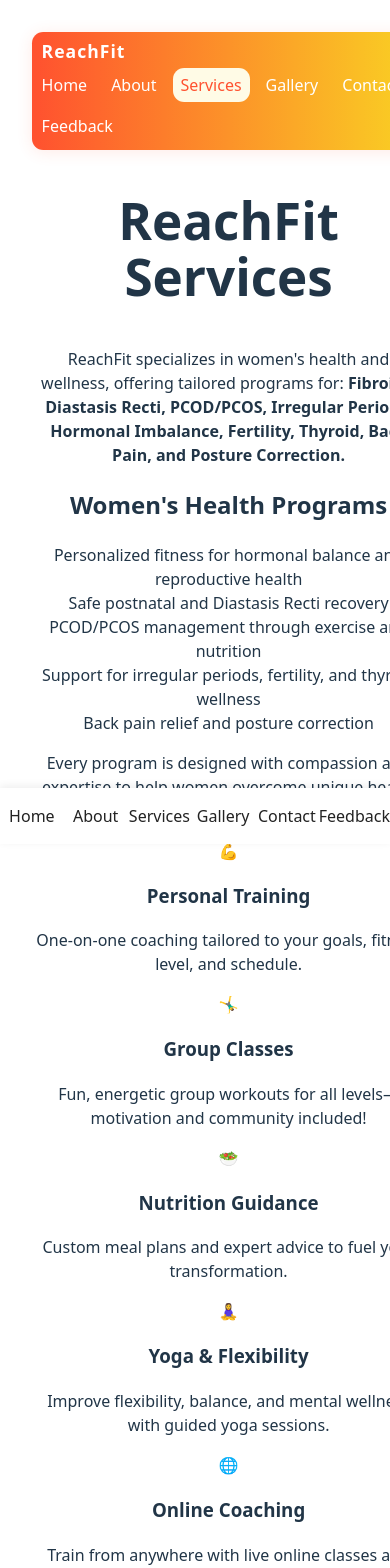
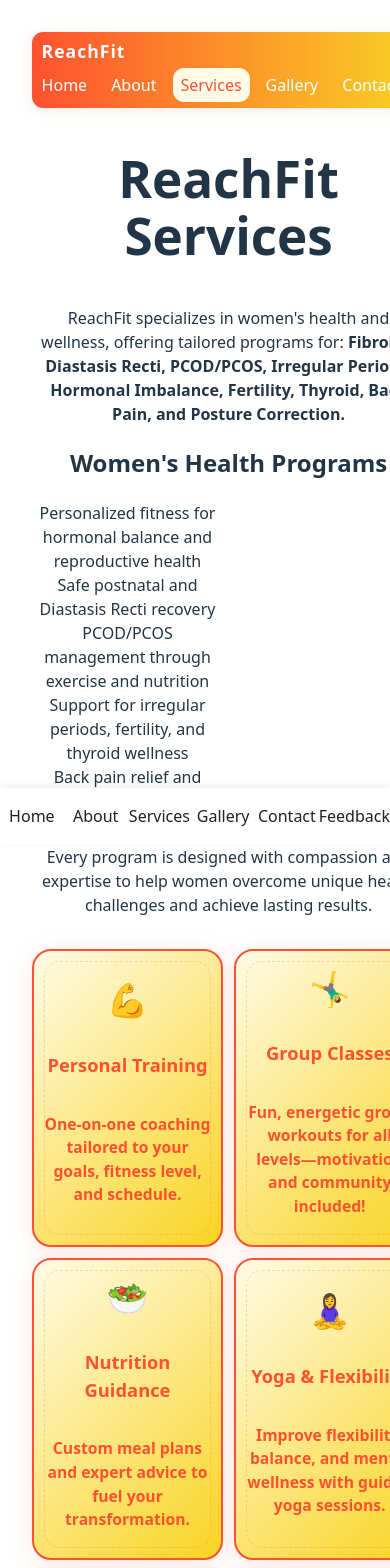
Before and after one commit to sreedevi-wodeyar/reachfit, a React (Vite) app: page /services in a window 390 px wide. Shown: the top 1568 px of the page. Built offline with nearby package versions, Linux system fonts and the light colour scheme.

Commit message:
Mobile hero: rounded corners, tighter hero text gap; About/Services: restore attractive squares/boxes; Remove Feedback from nav

```diff
--- a/src/App.css
+++ b/src/App.css
@@ -833,6 +833,67 @@
   }
 }
 
+/* --- ABOUT & SERVICES: SQUARE/BOXED FEATURE STYLES --- */
+.about-womens-health ul, .service-benefits-list, .services-cards {
+  display: grid;
+  grid-template-columns: repeat(auto-fit, minmax(140px, 1fr));
+  gap: 1.2rem;
+  margin: 2rem 0 2rem 0;
+  padding: 0;
+  list-style: none;
+}
+.about-womens-health ul li, .service-benefits-list li, .service-card {
+  background: linear-gradient(135deg, #fffbe6 0%, #f9d423 100%);
+  border: 2.5px solid #ff512f;
+  border-radius: 1.2rem;
+  box-shadow: 0 4px 24px rgba(255,81,47,0.13);
+  padding: 1.2rem 1rem;
+  font-size: 1.05rem;
+  color: #ff512f;
+  font-weight: 600;
+  display: flex;
+  flex-direction: column;
+  align-items: center;
+  justify-content: center;
+  min-height: 110px;
+  min-width: 0;
+  transition: box-shadow 0.18s, transform 0.18s, background 0.18s;
+  position: relative;
+  overflow: hidden;
+}
+.about-womens-health ul li::before, .service-benefits-list li::before, .service-card::before {
+  content: '';
+  display: block;
+  position: absolute;
+  top: 10px; left: 10px; right: 10px; bottom: 10px;
+  border-radius: 1rem;
+  border: 1.5px dashed #ff512f33;
+  pointer-events: none;
+}
+.about-womens-health ul li:hover, .service-benefits-list li:hover, .service-card:hover {
+  background: linear-gradient(135deg, #ff512f 0%, #f9d423 100%);
+  color: #fff;
+  box-shadow: 0 8px 32px rgba(255,81,47,0.18);
+  transform: translateY(-4px) scale(1.04);
+}
+.about-womens-health ul li span, .service-card .service-icon {
+  font-size: 2.1rem;
+  margin-bottom: 0.5rem;
+  color: #f9d423;
+  display: block;
+}
+@media (max-width: 700px) {
+  .about-womens-health ul, .service-benefits-list, .services-cards {
+    grid-template-columns: 1fr 1fr;
+    gap: 0.7rem;
+  }
+  .about-womens-health ul li, .service-benefits-list li, .service-card {
+    font-size: 0.98rem;
+    padding: 0.7rem 0.5rem;
+    min-height: 80px;
+  }
+}
+
 /* Responsive adjustments for mobile */
 @media (max-width: 900px) {
   .features-section {
@@ -981,3 +1042,28 @@
     padding-top: 0 !important;
   }
 }
+
+/* Reduce vertical gap between hero title, midtagline, and tagline */
+.home-title, .home-midtagline, .home-tagline {
+  margin-top: 0.1rem !important;
+  margin-bottom: 0.1rem !important;
+  line-height: 1.15 !important;
+}
+@media (max-width: 700px) {
+  .home-hero-bg {
+    border-radius: 1.2rem !important;
+    margin-bottom: 0.7rem !important;
+    box-shadow: 0 2px 16px rgba(255,81,47,0.12);
+  }
+  .home-title {
+    margin-bottom: 0.2rem !important;
+  }
+  .home-midtagline {
+    margin-top: 0.1rem !important;
+    margin-bottom: 0.1rem !important;
+  }
+  .home-tagline {
+    margin-top: 0.1rem !important;
+    margin-bottom: 0.2rem !important;
+  }
+}
--- a/src/App.jsx
+++ b/src/App.jsx
@@ -62,7 +62,6 @@
           <NavLink to="/services">Services</NavLink>
           <NavLink to="/gallery">Gallery</NavLink>
           <NavLink to="/contact">Contact</NavLink>
-          <NavLink to="/feedback">Feedback</NavLink>
         </div>
       </nav>
     </header>
```
